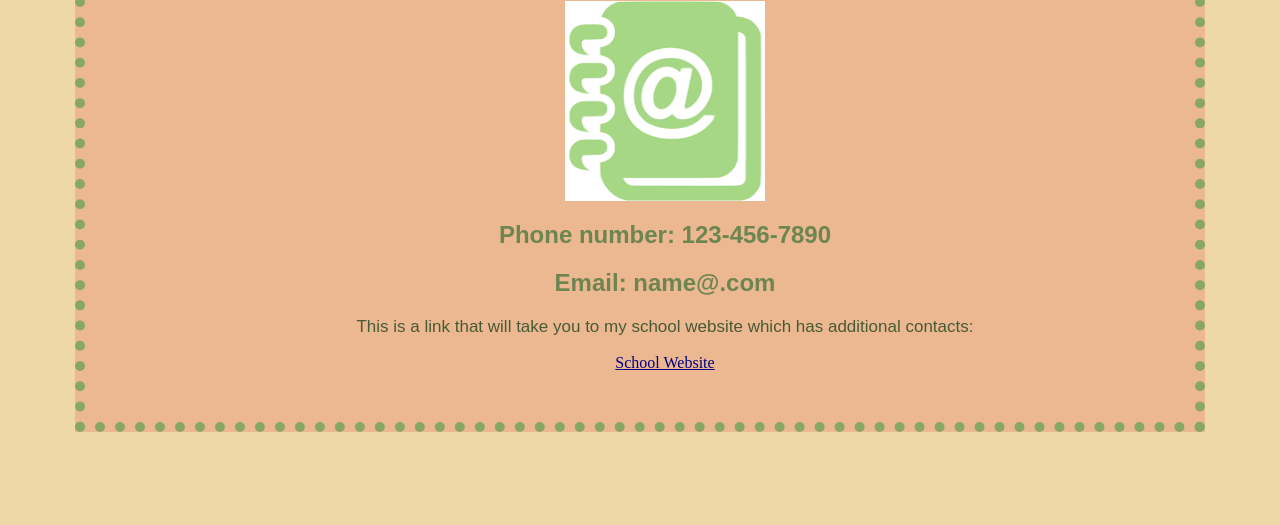
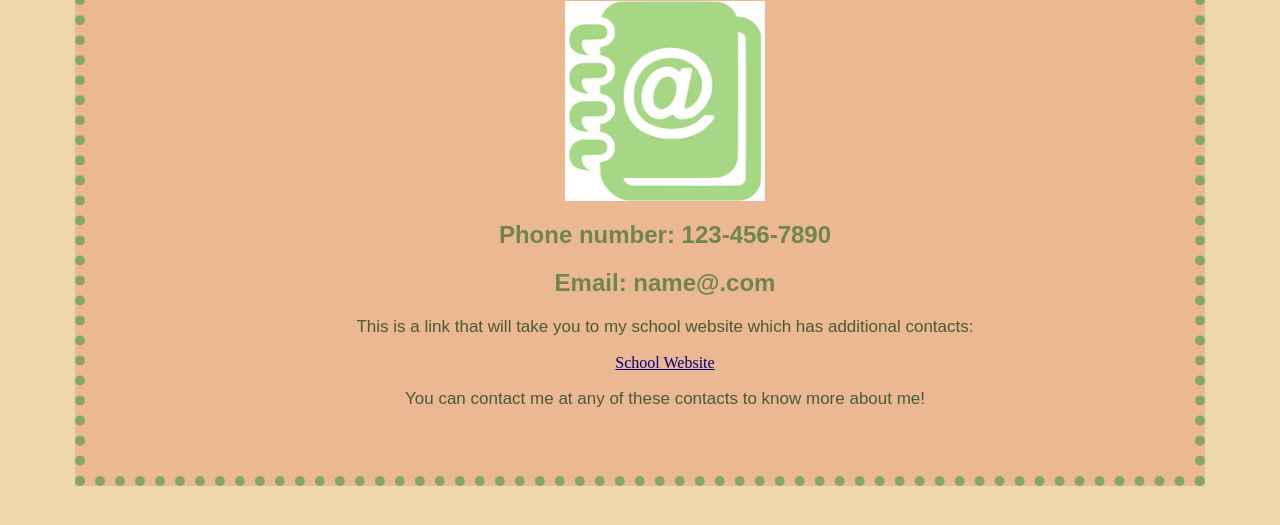
Before and after one commit to TheSuperSushi/TheSuperSushi.github.io, a plain HTML site: page MyGenius/contact.html in a window 1280 px wide. Shown: the part 193-718 px from the top of the page. Drawn offline with Linux system fonts and the light colour scheme.

Commit message:
actual final version with added p tags

```diff
--- a/MyGenius/contact.html
+++ b/MyGenius/contact.html
@@ -51,6 +51,7 @@
         <h2 style="text-align:center">Email: name@.com</h2>
         <p style="text-align:center;font-size: 17px;">This is a link that will take you to my school website which has additional contacts:</p>
         <a id="blue" href="https://www.eastsideprep.org/" target="_blank"> School Website </a>
+        <p style="text-align: center;font-size: 17px;">You can contact me at any of these contacts to know more about me!</p>
     </div>
 </body>
 
```
Also changed, not shown: MyGenius/index.html (+1 -0 lines).
